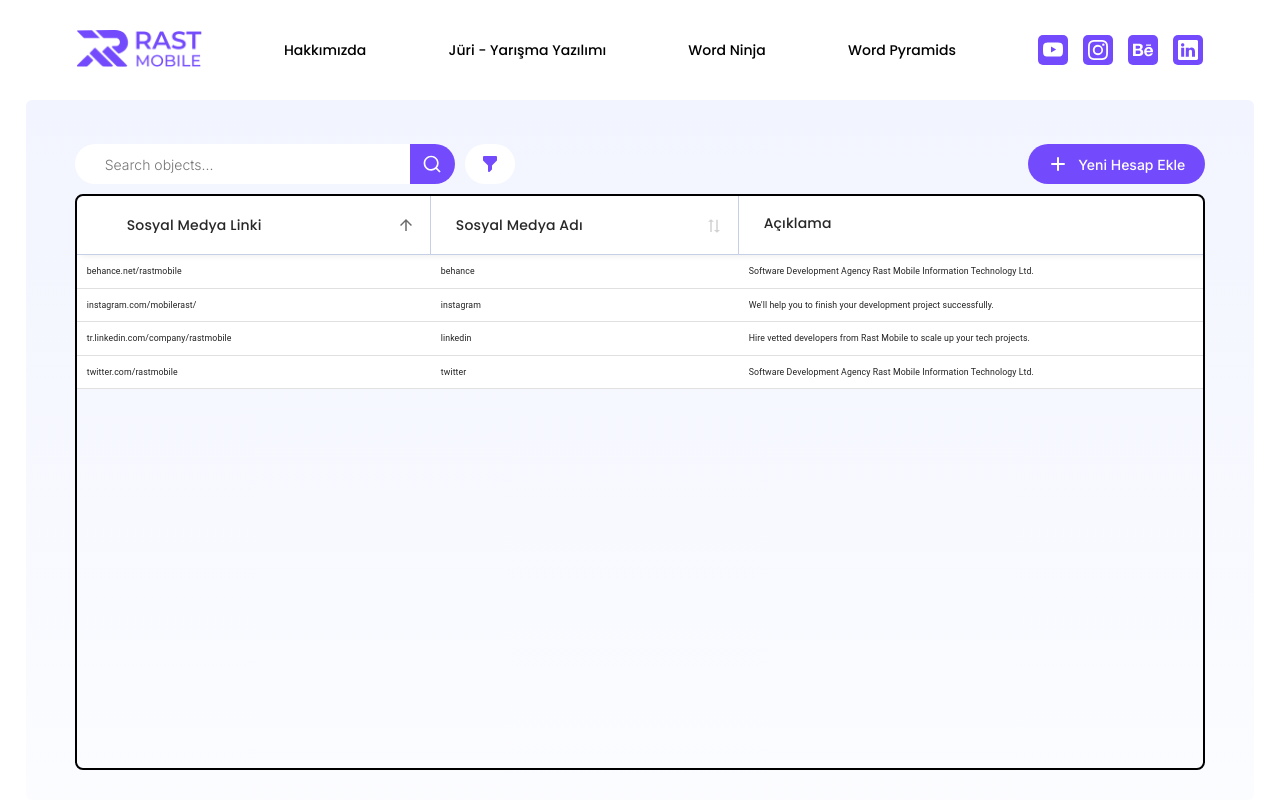
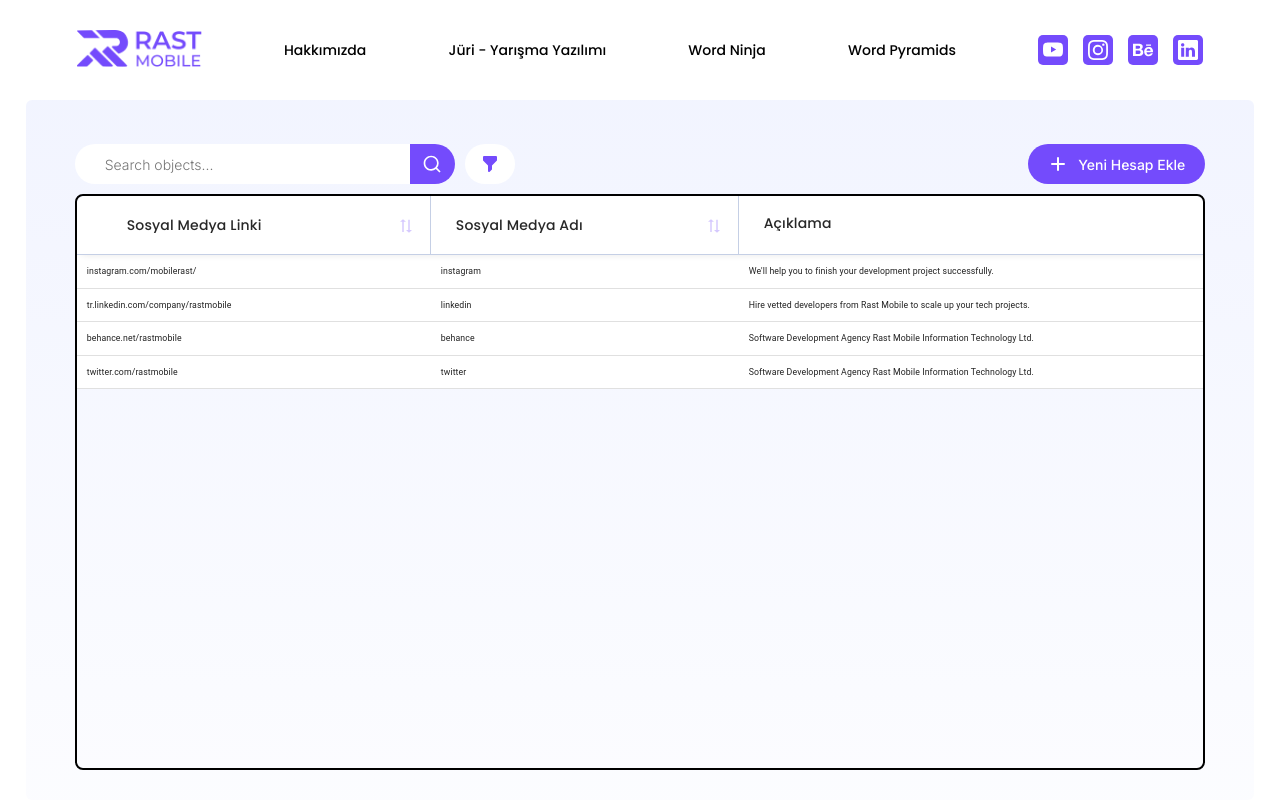
Before and after one commit to abdullah-turgut/rast-mobile, a React (Vite) app: page / in a window 1280 px wide. Built offline with nearby package versions, Linux system fonts and the light colour scheme.

Commit message:
sorting styles added

```diff
--- a/src/components/DataGrid.jsx
+++ b/src/components/DataGrid.jsx
@@ -54,7 +54,6 @@
       enableColumnFilters={false}
       enablePagination={true}
       enableSorting={true}
-      initialState={{ sorting: [{ id: 'link', asc: true }] }}
       enableBottomToolbar={false}
       enableTopToolbar={false}
       muiTableBodyRowProps={{ hover: false }}
@@ -90,6 +89,11 @@
           borderBottom: '1px solid #c4cee5',
         },
       }}
+      muiTableHeadProps={{
+        sx: {
+          color: 'blue',
+        },
+      }}
     />
   );
 };
--- a/src/index.css
+++ b/src/index.css
@@ -309,6 +309,16 @@
   justify-content: space-between;
 }
 
+.MuiButtonBase-root .MuiTableSortLabel-icon {
+  color: #744bfc !important;
+  opacity: 0.4 !important;
+}
+
+.MuiButtonBase-root.Mui-active .MuiTableSortLabel-icon {
+  color: #744bfc !important;
+  opacity: 1 !important;
+}
+
 /* MEDIA QUERIES */
 
 /* laptops/desktops */
```
